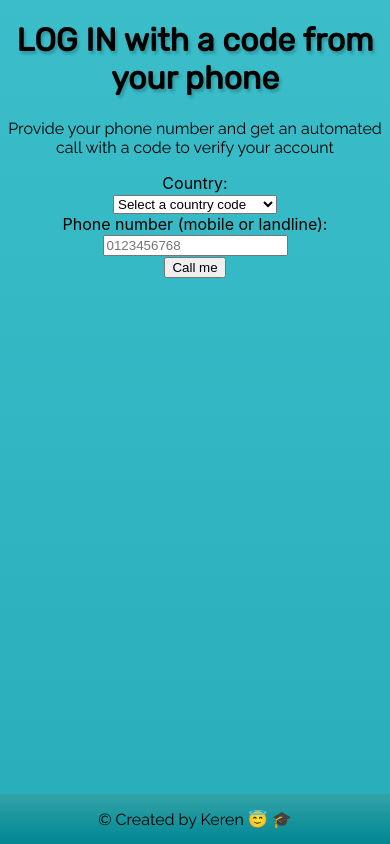
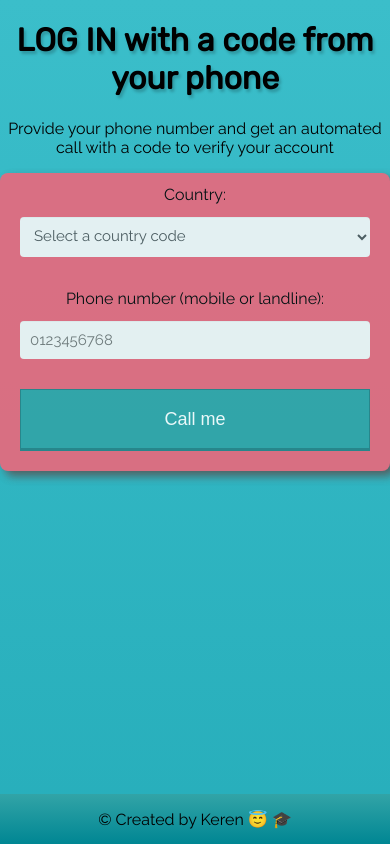
Before and after one commit to kerenKi/chat-app--client, a React (Create React App) app: page /verifyPhone in a window 390 px wide. Built offline with nearby package versions, Linux system fonts and the light colour scheme; a web font is replaced by a local one; what socketset would draw is missing.

Commit message:
Style phone verify form

```diff
--- a/src/App.css
+++ b/src/App.css
@@ -70,6 +70,8 @@ body {
 
 .loginForm input[type="email"],
 .loginForm input[type="text"],
+.loginForm input[type="tel"],
+.loginForm select,
 .loginForm input[type="password"] {
   font-family: 'Raleway', sans-serif;
 	background: rgba(255, 255, 255, 0.425);
@@ -92,6 +94,8 @@ body {
 
 .loginForm input[type="email"]:focus,
 .loginForm input[type="text"]:focus,
+.loginForm input[type="tel"]:focus,
+.loginForm select:focus,
 .loginForm input[type="password"]:focus {
   background: rgb(223, 174, 181);
 }
--- a/src/actions/sendNumber.js
+++ b/src/actions/sendNumber.js
@@ -9,23 +9,24 @@ export const verifyNumber = (full_number) => ({
 
 export const sendNumber = (full_number) => (dispatch) => {
   console.log('dispatch:', full_number)
-  // return request
-  // .post('http://localhost:4000/verify')
-  // .send({
-  //   country_code: full_number.country_code,
-  //   phone_number: full_number.phone_number
-  // })
-  // .then(response => {
-  //   dispatch(verifyNumber(response.body))
-  // })
-  // .catch(error => {
-  //   console.log(error)
-  //   if (error.status === 500) {
-  //     return alert('There seems to be a problem with the server')
-  //   }
-  //   if (error.status === 400) {
-  //     return alert("There is something wrong with your phone number")
-  //   }
-  //   return alert('Something went wrong, please try again')
-  // })
+  return request
+  .post('http://localhost:4000/verify')
+  .send({
+    country_code: full_number.country_code,
+    phone_number: full_number.phone_number
+  })
+  .then(response => {
+    console.log('response:', response)
+    // dispatch(verifyNumber(response.body))
+  })
+  .catch(error => {
+    console.log(error)
+    if (error.status === 500) {
+      return alert('There seems to be a problem with the server')
+    }
+    if (error.status === 400) {
+      return alert("There is something wrong with your phone number")
+    }
+    return alert('Something went wrong, please try again')
+  })
 }
--- a/src/components/VerifyPhoneNumber/VerifyPhoneForm.js
+++ b/src/components/VerifyPhoneNumber/VerifyPhoneForm.js
@@ -5,7 +5,7 @@ function VerifyPhoneForm(props) {
     return (<div>
         <h1>LOG IN with a code from your phone</h1>
         <p>Provide your phone number and get an automated call with a code to verify your account</p>
-        <form onSubmit={props.onSubmit}>
+        <form onSubmit={props.onSubmit} className="loginForm">
         <div>
         <label>Country:</label>
         <br />
@@ -45,7 +45,7 @@ function VerifyPhoneForm(props) {
         <input type="tel" name="phone_number" placeholder="0123456768" value={props.values.phone_number} onChange={props.onChange}/>
     </div>
     <div>
-        <button type="submit">Call me</button>
+        <input type="submit" value="Call me" />
     </div>
 </form>
     </div> )
--- a/src/components/VerifyPhoneNumber/index.js
+++ b/src/components/VerifyPhoneNumber/index.js
@@ -19,7 +19,6 @@ class VerifyPhoneNumber extends Component {
 
   onSubmit = (event) => {
     event.preventDefault()
-    console.log(this.state)
     this.props.sendNumber(this.state)
     this.setState({
       country_code: '',
```
